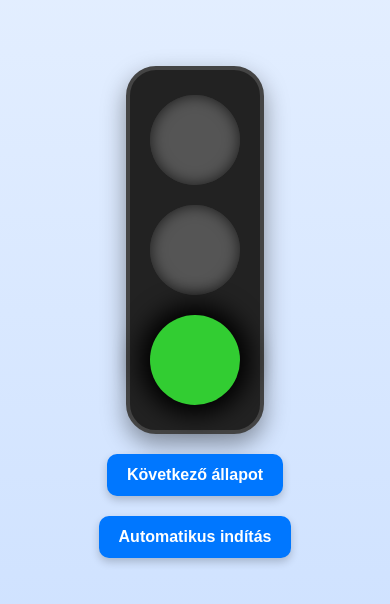
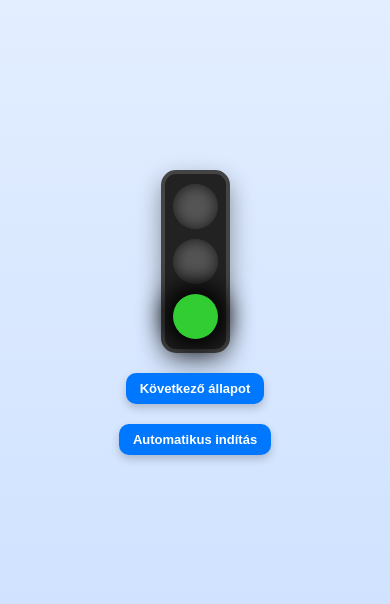
Before and after one commit to bsuszter/traffic, a plain HTML site: page index.html in a window 390 px wide. Shown: the part 110-714 px from the top of the page. Drawn offline with Linux system fonts and the light colour scheme.

Commit message:
traffic 1.1

```diff
--- a/styles.css
+++ b/styles.css
@@ -66,3 +66,40 @@ button:hover {
 button:active {
   transform: scale(0.97);
 }
+
+/* --- Reszponzív kiegészítés --- */
+@media (max-width: 600px) {
+  .traffic-light {
+    padding: 15px 12px;
+    gap: 12px;
+    border-radius: 20px;
+  }
+
+  .light {
+    width: 60px;
+    height: 60px;
+  }
+
+  button {
+    font-size: 14px;
+    padding: 10px 16px;
+  }
+}
+
+@media (max-width: 400px) {
+  .light {
+    width: 45px;
+    height: 45px;
+  }
+
+  .traffic-light {
+    padding: 10px 8px;
+    gap: 10px;
+    border-radius: 15px;
+  }
+
+  button {
+    font-size: 13px;
+    padding: 8px 14px;
+  }
+}
```
